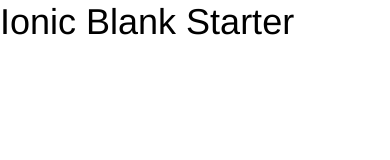
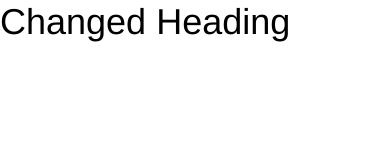
Before and after one commit to kmqadkarl/firstTodo, a website: page www/index.html in a window 390 px wide. Drawn offline with Linux system fonts and the light colour scheme; some packages are replaced by stand-ins of ours; files that its build step writes are made by us from their sources.

Commit message:
'Addedatitle'

```diff
--- a/www/index.html
+++ b/www/index.html
@@ -25,7 +25,7 @@
 
     <ion-pane>
       <ion-header-bar class="bar-stable">
-        <h1 class="title">Ionic Blank Starter</h1>
+        <h1 class="title">Changed Heading</h1>
       </ion-header-bar>
       <ion-content>
       </ion-content>
```
